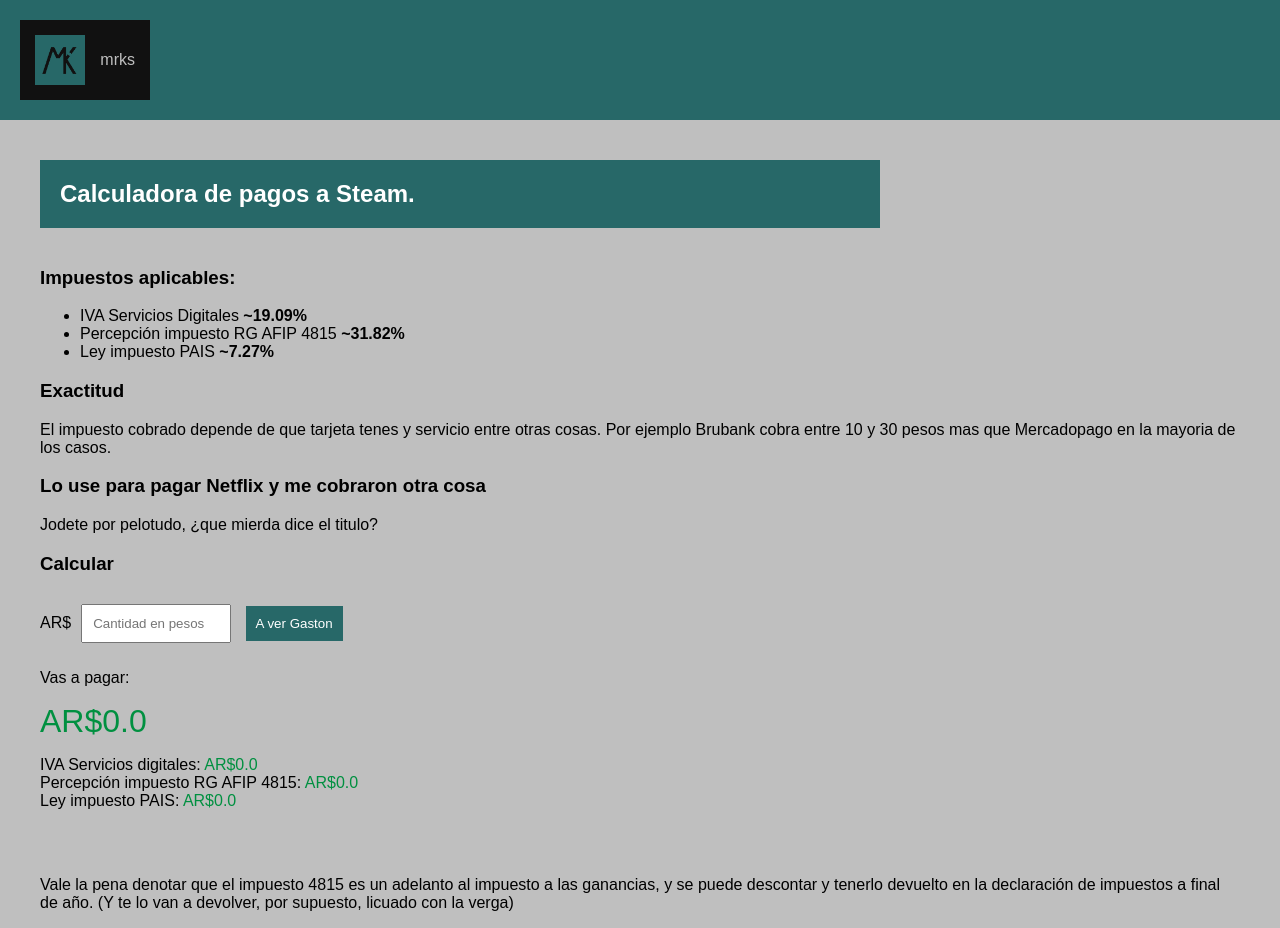
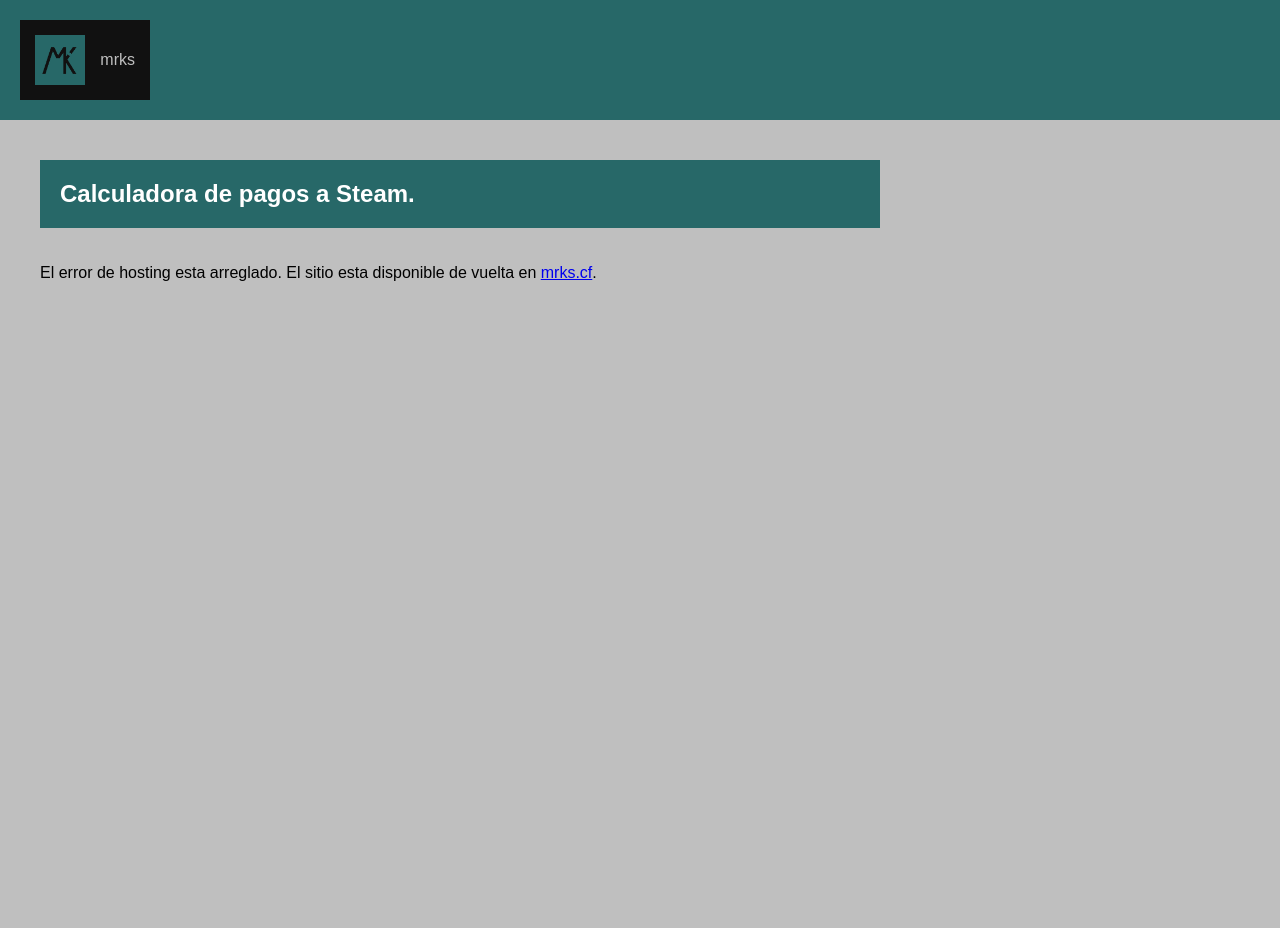
Before and after one commit to markski1/markski1.github.io, a plain HTML site: page index.html in a window 1280 px wide. After the commit the page ends 800 px from the top, so only its background shows below. Drawn offline with Linux system fonts and the light colour scheme.

Commit message:
Update index.html

```diff
--- a/index.html
+++ b/index.html
@@ -14,39 +14,6 @@
 			padding: 5px;
 		}
 	</style>
-	<script>
-		function calcular() {
-			var AverGarray = ["Gaston", "Gabriel", "Gaetan", "Galileo", "Gandalf", "Galvin", "Garfield", "Garrison", "Gaspar"];
-			var cantidad = document.getElementById('cantidad').value;
-			if (!isNumeric(cantidad)) {
-				alert("Valor no valido. Cualquier numero con el decimal marcado con punto o coma.");
-				return 0;
-			}
-			var servdig = cantidad * 0.1909;
-			var afip = cantidad * 0.3182;
-			var pais = cantidad * 0.0727;
-			// No se porque, no entiendo porque, ni me importa saber porque ya que nunca uso Javascript
-			// Pero sin el +(cantidad) primero el total termina concatenando todos los numeros como si fuera string
-			// Imagino que es por que llega hasta aca en algún tipo medio turbio
-			// No se a quien mierda se le ocurrio el concepto de lenguajes no-tipados.
-			var total = +(cantidad);
-			var total = total + servdig + afip + pais;
-			document.getElementById("total").innerHTML = total.toFixed(2);
-			document.getElementById("servdig").innerHTML = servdig.toFixed(2);
-			document.getElementById("afip").innerHTML = afip.toFixed(2);
-			document.getElementById("pais").innerHTML = pais.toFixed(2);
-			// A ver...
-			document.getElementById("botonAver").setAttribute("value", "A ver " + AverGarray[getRandomInt(AverGarray.length)]);
-			return false;
-		}
-		function isNumeric(n) {
-			return !isNaN(parseFloat(n)) && isFinite(n);
-		}
-		function getRandomInt(max) {
-			return Math.floor(Math.random() * Math.floor(max));
-		}
-		// No me gusta Javascript. No me gusta Javascript. No me gusta Javascript. Es una mierda con definiciones vagas donde hay mucho para adivinar. Es la anti-tesis de la palabra "consiso". Este es el script mas pelotudo del mundo. Hacerlo en C++ me habria llevado 3 minutos, hacerlo en JS me llevo mas de media hora. Preferiria haber escrito esto en Assembly.
-</script>
 </head>
 <body style="font-family: sans-serif;">
 	<div class="titulo">
@@ -69,32 +36,7 @@
 			<h2 style="font-family: sans-serif;">Calculadora de pagos a Steam.</h2>
 		</div>
 		<div style="clear: both;"></div>
-		<h3>Impuestos aplicables:</h3>
-		<ul>
-			<li>IVA Servicios Digitales <b>~19.09%</b></li>
-			<li>Percepción impuesto RG AFIP 4815 <b>~31.82%</b></li>
-			<li>Ley impuesto PAIS <b>~7.27%</b></li>
-		</ul>
-		<h3>Exactitud</h3>
-		<p>El impuesto cobrado depende de que tarjeta tenes y servicio entre otras cosas. Por ejemplo Brubank cobra entre 10 y 30 pesos mas que Mercadopago en la mayoria de los casos.</p>
-		<h3>Lo use para pagar Netflix y me cobraron otra cosa</h3>
-		<p>Jodete por pelotudo, ¿que mierda dice el titulo?</p>
-		<h3>Calcular</h3>
-		<form action="#">
-			AR$<input class="entrada-steam" id="cantidad" placeholder="Cantidad en pesos" type="number" pattern="[0-9]+([\.,][0-9]+)?" step="0.01" title="Numero con no mas de 2 decimales.">
-			<input type="submit" class="boton" id="botonAver" onclick="return calcular()" value="A ver Gaston">
-		</form>
-		<p>Vas a pagar:</p>
-		<span style="font-size: 2em; color: #009040">AR$<span id="total">0.0</span></span>
-		<p>
-			IVA Servicios digitales: <span style="color: #009040" >AR$<span id="servdig">0.0</span></span><br />
-			Percepción impuesto RG AFIP 4815: <span style="color: #009040" >AR$<span id="afip">0.0</span></span><br />
-			Ley impuesto PAIS: <span style="color: #009040" >AR$<span id="pais">0.0</span></span>
-		</p>
-		<div style="clear: both;"></div>
-		<p>&nbsp;</p>
-		<p>Vale la pena denotar que el impuesto 4815 es un adelanto al impuesto a las ganancias, y se puede descontar y tenerlo devuelto en la declaración de impuestos a final de año. (Y te lo van a devolver, por supuesto, licuado con la verga)</p>
-
+		<p>El error de hosting esta arreglado. El sitio esta disponible de vuelta en <a href="https://mrks.cf/CalcSteam">mrks.cf</a>.</p>
 	</div>
+</body>
 </html>
-</body>
```
